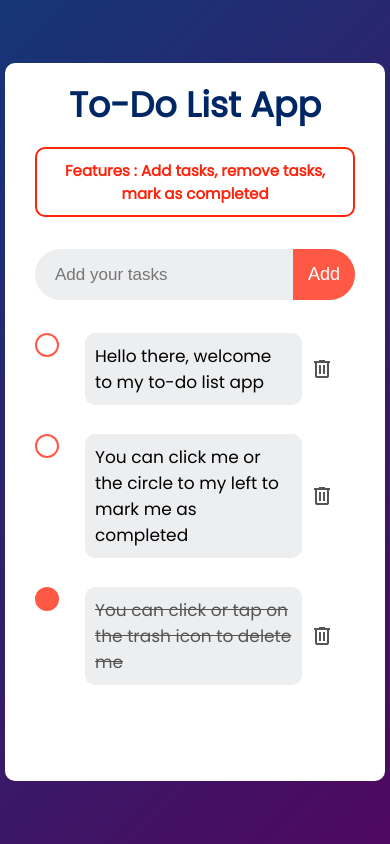
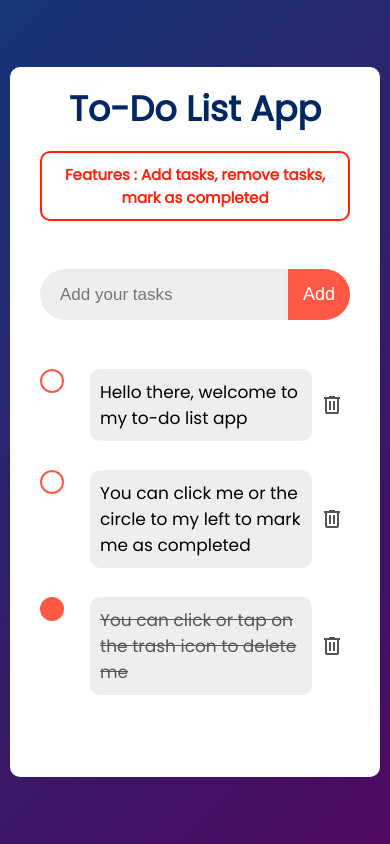
Before and after one commit to prajwl-dh/to-do-list, a React (Vite) app: page / in a window 390 px wide. Built offline with nearby package versions, Linux system fonts and the light colour scheme.

Commit message:
Update padding and gap in App.css

```diff
--- a/src/App.css
+++ b/src/App.css
@@ -15,7 +15,7 @@ body{
     width: 100%;
     min-height: 100vh;
     background: linear-gradient(135deg, #153677, #4e085f);
-    padding: 5px;
+    padding: 10px;
     display: flex;
     justify-content: center;
     align-items: center;
@@ -24,14 +24,13 @@ body{
 .todo-app{
     width: 100%;
     max-width: 540px;
-    height: 90vh;
     background-color: #fff;
-    padding: 15px 30px 10px;
+    padding: 15px 30px 70px;
     border-radius: 10px;
     display: flex;
     flex-direction: column;
     align-items: left;
-    gap: 1rem;
+    gap: 2rem;
 }
 
 .app-title{
@@ -100,19 +99,10 @@ button:hover{
         padding: 15px;
         border-radius: 0 30px 30px 0;
     }
-
-    .todo-app{
-        width: 100%;
-        max-width: 500px;
-        height: 85vh;
-    }
 }
 
-ul {
+ul{
     list-style: none;
-    overflow-y: auto; /* Add this line */
-    max-height: auto; /* Set a fixed height as per your requirement */
-    padding-right: 15px; /* Add some padding to accommodate the scrollbar */
 }
 
 ul li{
```
